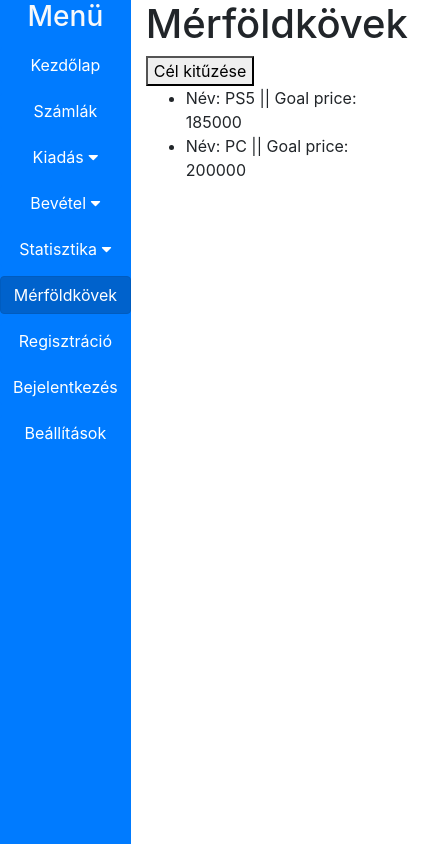
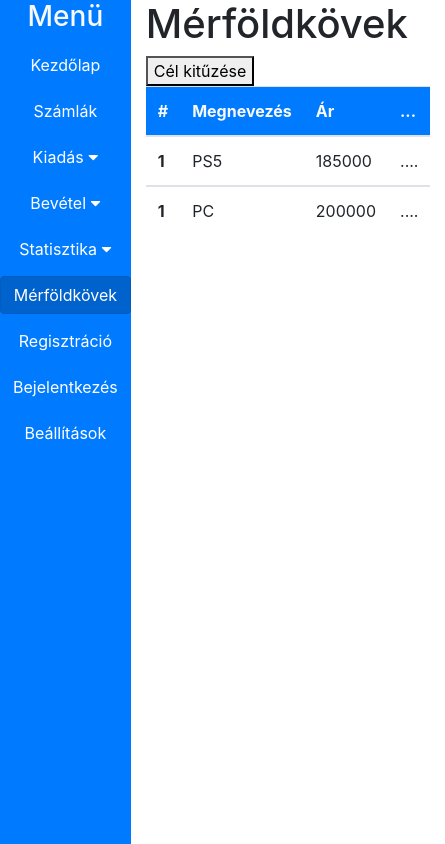
Before and after one commit to vereczkibalint/runtime_terror, a React (Create React App) app in the folder src/frontend/: page /milestones in a window 390 px wide. Shown: the whole page, 445 px wide, since content can reach past the window. Built offline with nearby package versions, Linux system fonts and the light colour scheme.

Commit message:
Milestone
Responsive table

```diff
--- a/src/frontend/src/components/milestones/MilestoneItem.js
+++ b/src/frontend/src/components/milestones/MilestoneItem.js
@@ -5,9 +5,17 @@ import React from 'react';
 const MilestoneItem = ({ milestone }) => {
   const { name, goalPrice } = milestone;
   return (
-    <li>
-      Név: {name} || Goal price: {goalPrice}
-    </li>
+    <tbody>
+            <tr>
+              <th scope="row">1</th>
+              <td>{name}</td>
+              <td>{goalPrice}</td>
+              <td>....</td>
+            </tr>
+          </tbody>
+    /*<li>
+      Név: {name} || Cél: {goalPrice}
+    </li>*/
   );
 };
 
--- a/src/frontend/src/components/milestones/Milestones.js
+++ b/src/frontend/src/components/milestones/Milestones.js
@@ -21,15 +21,36 @@ const Milestones = ({ milestone: { milestones, loading }, getMilestones }) => {
       {loading || milestones === null ? (
         <h1>Töltés...</h1>
       ) : (
-        <ul>
+        <div class="table-responsive">
+        <table class="table table-hover">
+          <thead>
+            <tr className="bg-primary text-light">
+              <th scope="col">#</th>
+              <th scope="col">Megnevezés</th>
+              <th scope="col">Ár</th>
+              <th scope="col">...</th>
+            </tr>
+          </thead>
           {milestones !== null && milestones.length !== 0 ? (
             milestones.map((milestone) => (
               <MilestoneItem key={milestone.id} milestone={milestone} />
+
             ))
           ) : (
-            <h3>Adjon hozzá új célt</h3>
+            <h3>Adjon hozzá új célt!</h3>
           )}
-        </ul>
+        </table>
+        {/*<ul>
+          {milestones !== null && milestones.length !== 0 ? (
+            milestones.map((milestone) => (
+              <MilestoneItem key={milestone.id} milestone={milestone} />
+
+            ))
+          ) : (
+            <h3>Adjon hozzá új célt!</h3>
+          )}
+          </ul>*/}
+        </div>
       )}
     </div>
   );
```
